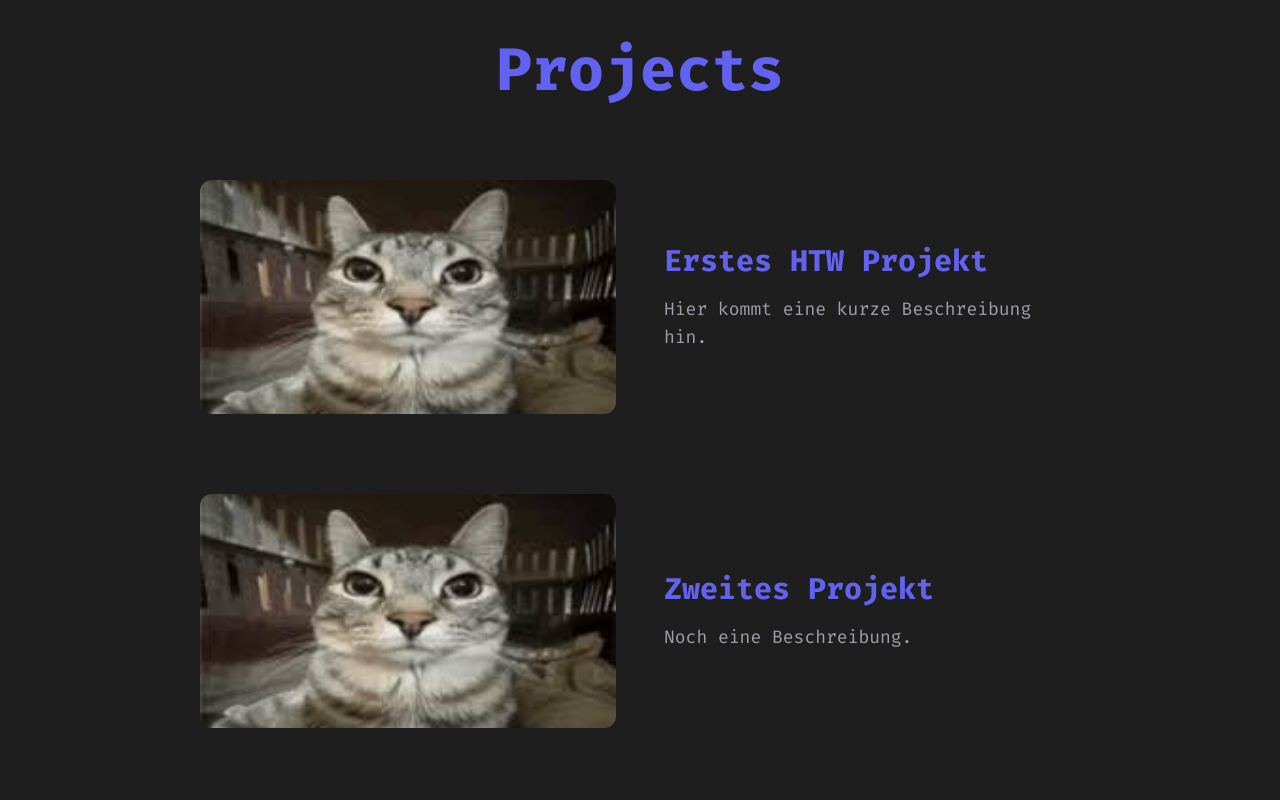
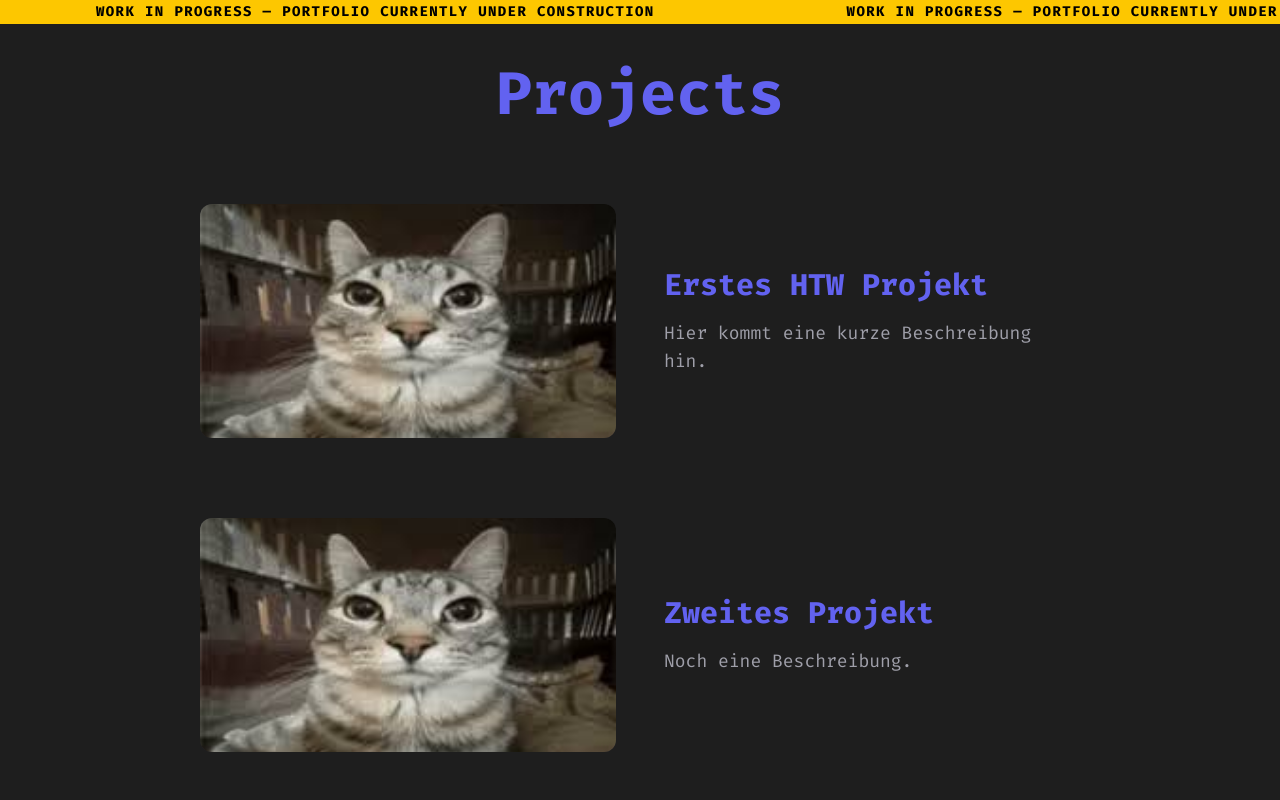
Before and after one commit to Sonic12K12/portfolio-website-nextjs, a Next.js app: page / in a window 1280 px wide. Shown: the top 800 px of the page. Built offline with nearby package versions, Linux system fonts and the light colour scheme.

Commit message:
add WipBanner component to RootLayout

```diff
--- a/src/app/layout.js
+++ b/src/app/layout.js
@@ -1,6 +1,8 @@
 import "./globals.css";
 import localFont from "next/font/local";
 import Footer from "../components/Footer";
+import BannerWip from "@/components/WipBanner";
+import WipBanner from "@/components/WipBanner";
 
 // Fira Code font configuration (local font)
 const FiraCode = localFont({
@@ -39,6 +41,7 @@ export default function RootLayout({ children }) {
       <body
         className={`${FiraCode.variable} font-sans antialiased bg-background`}
       >
+        <WipBanner />
         {children}
         {/* Footer component */}
         <Footer />
```
